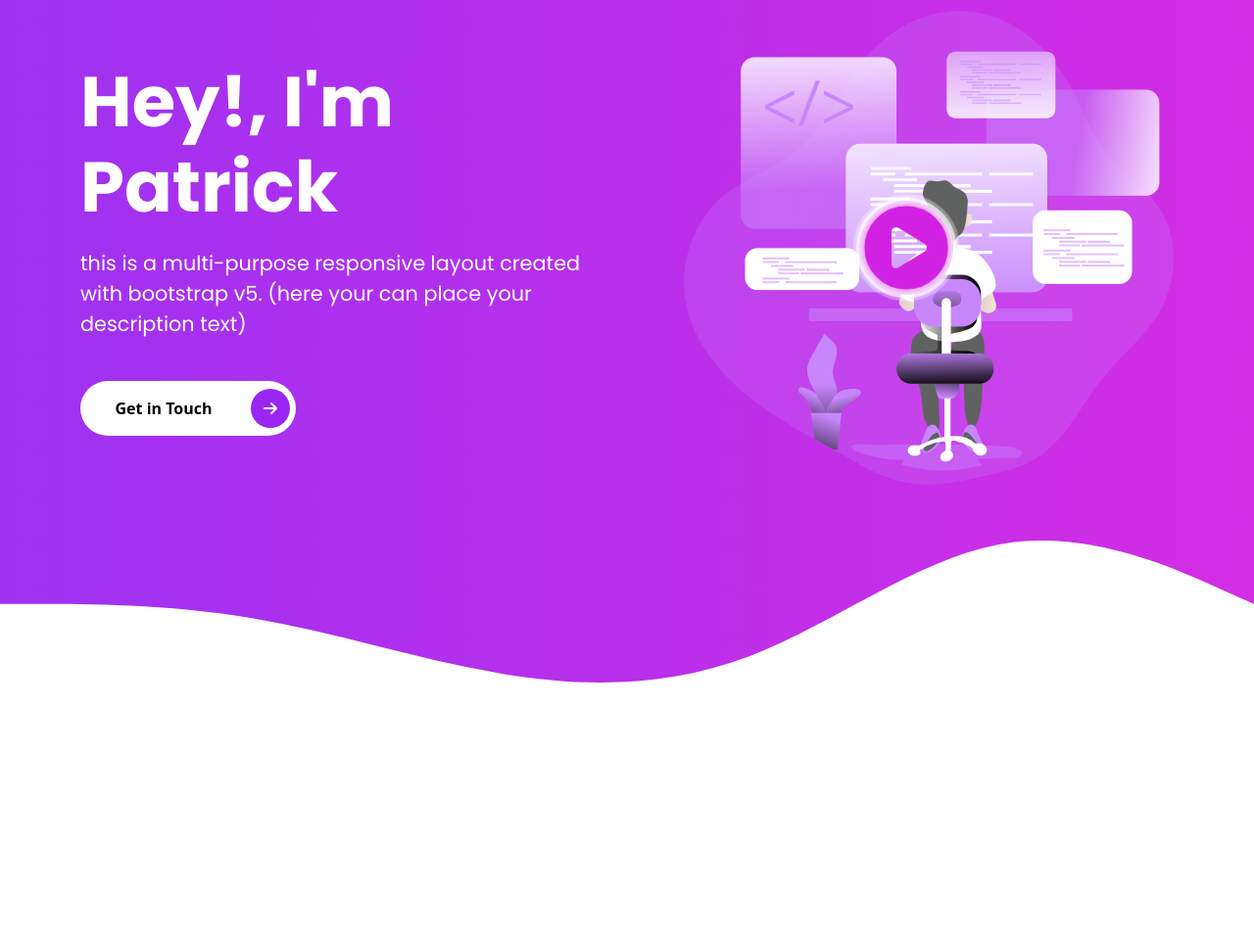
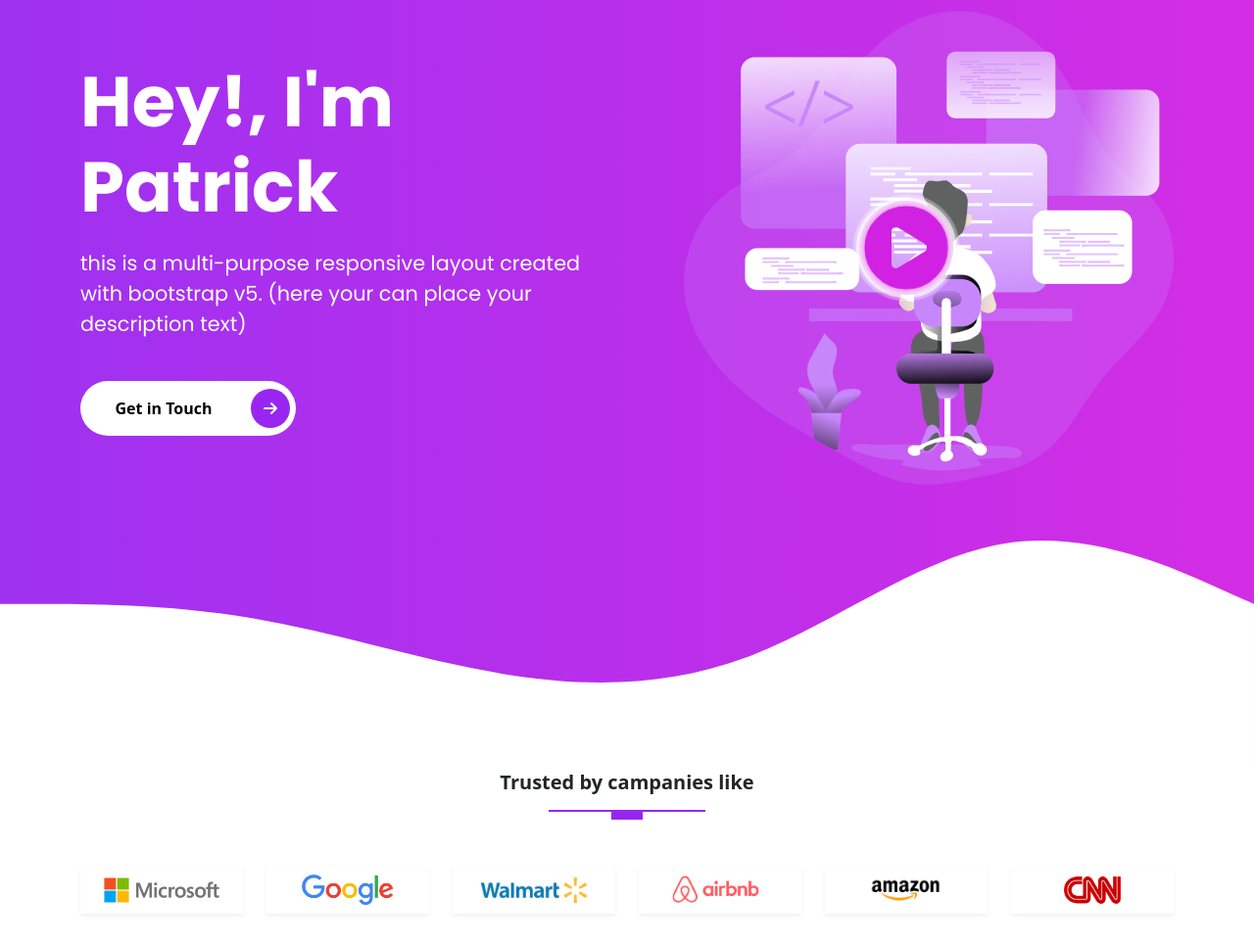
Before and after one commit to sirstanislav/bootstrap_example, a website: page index.html in a window 1280 px wide. Shown: the part 157-1122 px from the top of the page at 98% size. Before the commit the page ends 944 px from the top, so only its background shows below. Drawn offline with Linux system fonts and the light colour scheme.

Commit message:
feat: campany section

```diff
--- a/index.html
+++ b/index.html
@@ -114,6 +114,53 @@
         ></path>
       </svg>
     </section>
+
+    <!--COMPANIES SECTION-->
+    <section class="companies" id="companies">
+      <div class="container">
+        <div class="row text-center">
+          <h4 class="fw-bold lead mb-3">Trusted by campanies like </h4>
+          <div class="heading-line mb-5"></div>
+        </div>
+      </div>
+      <!--COMPANIES SECTION-IMAGES-->
+      <div class="container">
+        <div class="row">
+          <div class="col-md-4 col-lg-2">
+            <div class="campanies__logo-box shadow-sm">
+              <img src="./assets/images/campanies/campany-1.png" alt="Campany 1 logo" title="Campany">
+            </div>
+          </div>
+          <div class="col-md-4 col-lg-2">
+            <div class="campanies__logo-box shadow-sm">
+              <img src="./assets/images/campanies/campany-2.png" alt="Campany 2 logo" title="Campany">
+            </div>
+          </div>
+          <div class="col-md-4 col-lg-2">
+            <div class="campanies__logo-box shadow-sm">
+              <img src="./assets/images/campanies/campany-3.png" alt="Campany 3 logo" title="Campany">
+            </div>
+          </div>
+          <div class="col-md-4 col-lg-2">
+            <div class="campanies__logo-box shadow-sm">
+              <img src="./assets/images/campanies/campany-4.png" alt="Campany 4 logo" title="Campany">
+            </div>
+          </div>
+          <div class="col-md-4 col-lg-2">
+            <div class="campanies__logo-box shadow-sm">
+              <img src="./assets/images/campanies/campany-5.png" alt="Campany 5 logo" title="Campany">
+            </div>
+          </div>
+          <div class="col-md-4 col-lg-2">
+            <div class="campanies__logo-box shadow-sm">
+              <img src="./assets/images/campanies/campany-6.png" alt="Campany 6 logo" title="Campany">
+            </div>
+          </div>
+        </div>
+      </div>
+    </section>
+
+
     <script src="assets/vendors/js/glightbox.min.js"></script>
     <script>
       const lightbox = GLightbox({
--- a/scss/components/_typography.scss
+++ b/scss/components/_typography.scss
@@ -23,3 +23,23 @@
     }
   }
 }
+
+//Heading line
+.heading-line::before {
+  content: '';
+  width: 10rem;
+  height: 0.1rem;
+  display: block;
+  margin: 0 auto;
+  background-color: $primary;
+}
+
+.heading-line::after {
+  content: '';
+  width: 2rem;
+  padding-top: 0.5rem;
+  height: 0.2rem;
+  display: block;
+  margin: 0 auto;
+  background-color: $primary;
+}
--- a/scss/sections/_companies.scss
+++ b/scss/sections/_companies.scss
@@ -0,0 +1,20 @@
+.campanies {
+  padding: 0 0 5rem 0;
+
+  &__logo-box {
+    max-width: 100%;
+    height: 3rem;
+    margin-bottom: 2rem;
+    padding: 0.5rem;
+    text-align: center;
+    position: relative;
+
+    img {
+      height: 100%;
+
+      &:hover {
+        filter: grayscale(120);
+      }
+    }
+  }
+}
```
Also changed, not shown: assets/css/style.css, 1 other file.
